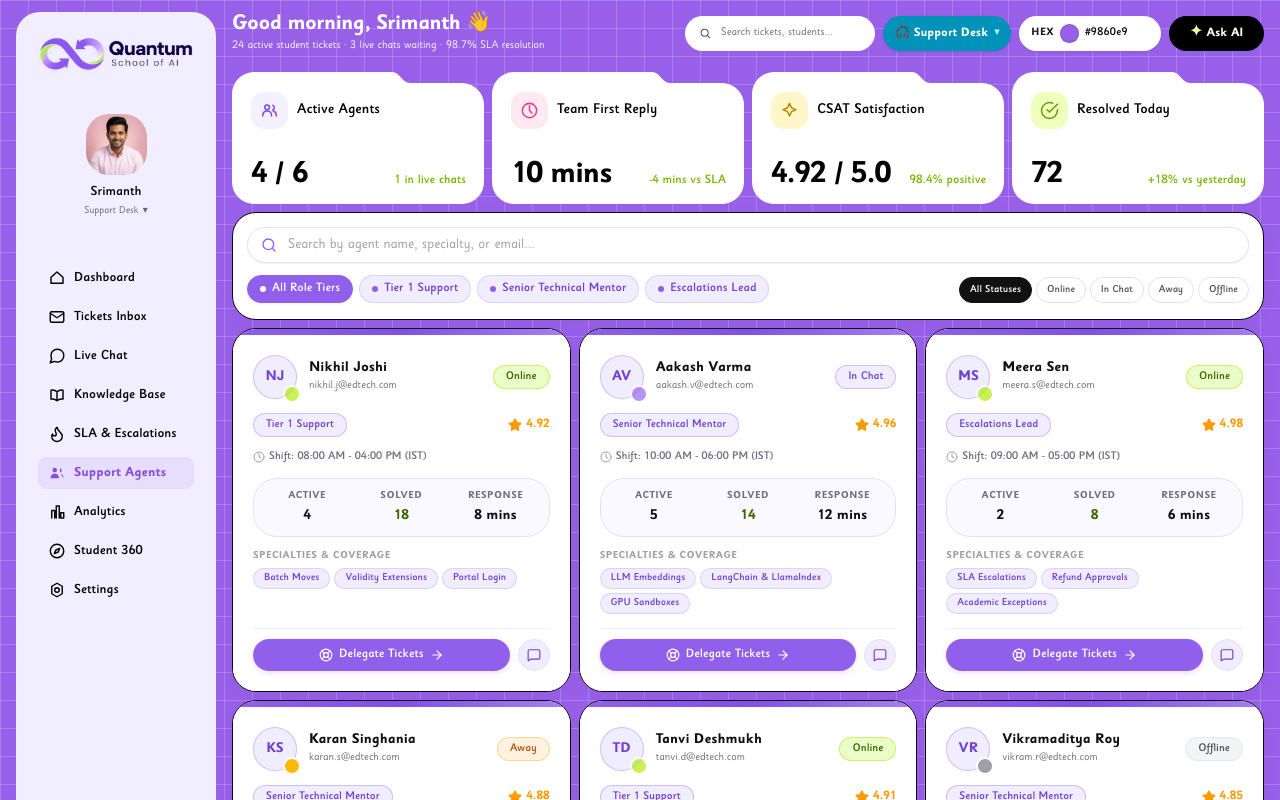
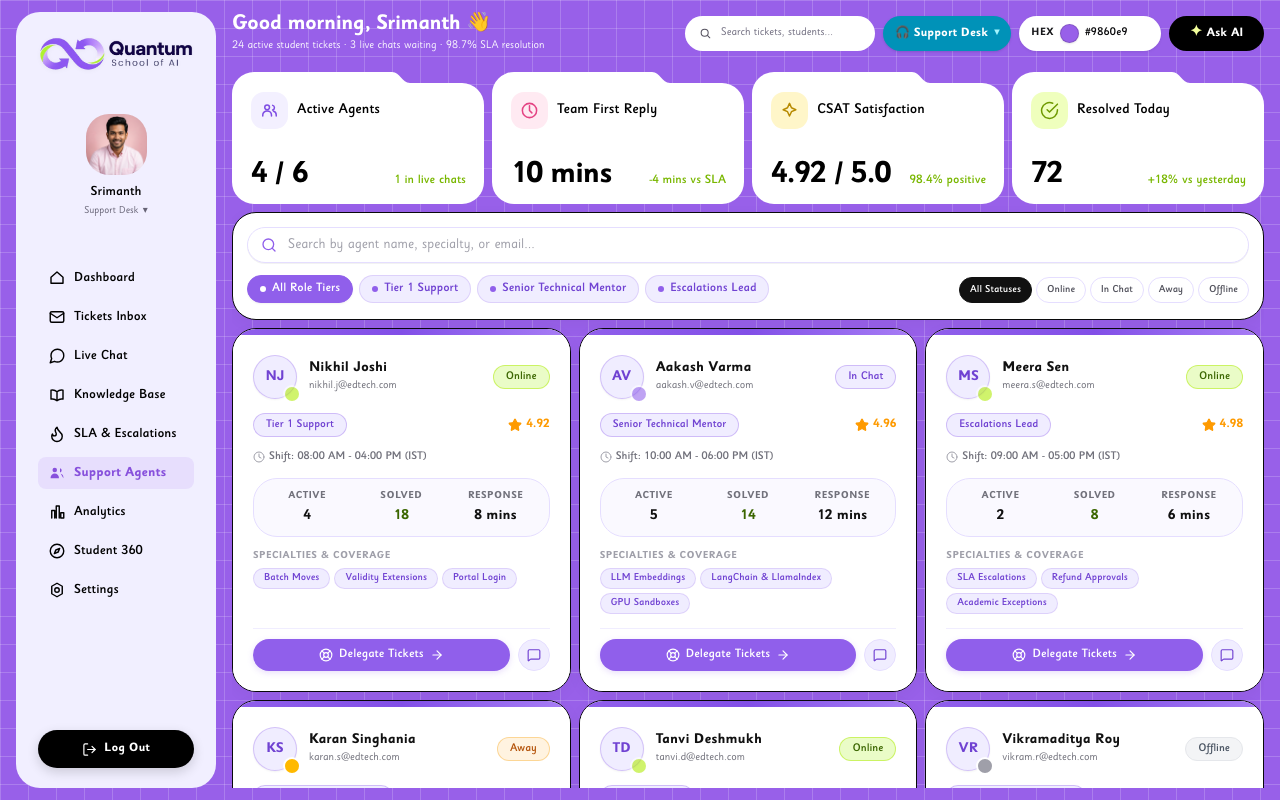
Before and after one commit to srimanthadep/QuantumLMS, a React (Vite) app: page /support/agents in a window 1280 px wide. Shown: the top 800 px of the page. Built offline with nearby package versions, Linux system fonts and the light colour scheme.

Commit message:
Update Support theme css file

```diff
--- a/src/pages/support/supportTheme.css
+++ b/src/pages/support/supportTheme.css
@@ -405,58 +405,130 @@
   outline: none;
 }
 
-/* Elegant, transparent-track scrollbar for Support Pages */
-.support-sleek-scroll {
-  overflow-y: auto;
-  overflow-x: hidden;
-  scroll-behavior: smooth;
-  scrollbar-width: thin;
-  scrollbar-color: rgba(255, 255, 255, 0.3) transparent;
-}
-
-.support-sleek-scroll::-webkit-scrollbar {
-  width: 5px;
-}
-
-.support-sleek-scroll::-webkit-scrollbar-track {
+/* Hide root-level and unstyled window scrollbars while preserving inner containers */
+.support-portal-root::-webkit-scrollbar {
+  display: none !important;
+  width: 0 !important;
+  height: 0 !important;
   background: transparent !important;
 }
 
-.support-sleek-scroll::-webkit-scrollbar-thumb {
-  background: rgba(255, 255, 255, 0.25) !important;
-  border-radius: 9999px !important;
-  transition: background 0.15s ease-in-out;
+/* Explicitly visible custom branded scrollbar for all scrollable sections in Support Portal */
+.support-portal-root .support-queue-scrollbar,
+.support-queue-scrollbar,
+.support-portal-root .support-sleek-scroll,
+.support-sleek-scroll,
+.support-portal-root .support-card-scroll,
+.support-card-scroll,
+.support-portal-root .sleek-scrollbar,
+.sleek-scrollbar {
+  overflow-y: auto !important;
+  scroll-behavior: smooth;
+  scrollbar-width: thin !important;
+  scrollbar-color: #905FEB #f4f2ff !important;
 }
 
-.support-sleek-scroll::-webkit-scrollbar-thumb:hover {
-  background: rgba(255, 255, 255, 0.5) !important;
+.support-portal-root .support-queue-scrollbar::-webkit-scrollbar,
+.support-queue-scrollbar::-webkit-scrollbar,
+.support-portal-root .support-sleek-scroll::-webkit-scrollbar,
+.support-sleek-scroll::-webkit-scrollbar,
+.support-portal-root .support-card-scroll::-webkit-scrollbar,
+.support-card-scroll::-webkit-scrollbar,
+.support-portal-root .sleek-scrollbar::-webkit-scrollbar,
+.sleek-scrollbar::-webkit-scrollbar {
+  display: block !important;
+  width: 6px !important;
+  height: 6px !important;
 }
 
-/* Sleek scrollbar for white card containers */
-.support-card-scroll {
-  overflow-y: auto;
-  overflow-x: hidden;
-  scroll-behavior: smooth;
-  scrollbar-width: thin;
-  scrollbar-color: rgba(144, 95, 235, 0.35) transparent;
+.support-portal-root .support-queue-scrollbar::-webkit-scrollbar-track,
+.support-queue-scrollbar::-webkit-scrollbar-track,
+.support-portal-root .support-sleek-scroll::-webkit-scrollbar-track,
+.support-sleek-scroll::-webkit-scrollbar-track,
+.support-portal-root .support-card-scroll::-webkit-scrollbar-track,
+.support-card-scroll::-webkit-scrollbar-track,
+.support-portal-root .sleek-scrollbar::-webkit-scrollbar-track,
+.sleek-scrollbar::-webkit-scrollbar-track {
+  display: block !important;
+  background: #f4f2ff !important;
+  border-radius: 9999px !important;
+  margin: 4px 0 !important;
 }
 
-.support-card-scroll::-webkit-scrollbar {
-  width: 6px;
+.support-portal-root .support-queue-scrollbar::-webkit-scrollbar-thumb,
+.support-queue-scrollbar::-webkit-scrollbar-thumb,
+.support-portal-root .support-sleek-scroll::-webkit-scrollbar-thumb,
+.support-sleek-scroll::-webkit-scrollbar-thumb,
+.support-portal-root .support-card-scroll::-webkit-scrollbar-thumb,
+.support-card-scroll::-webkit-scrollbar-thumb,
+.support-portal-root .sleek-scrollbar::-webkit-scrollbar-thumb,
+.sleek-scrollbar::-webkit-scrollbar-thumb {
+  display: block !important;
+  background: #905FEB !important;
+  border-radius: 9999px !important;
 }
 
-.support-card-scroll::-webkit-scrollbar-track {
-  background: transparent !important;
+.support-portal-root .support-queue-scrollbar::-webkit-scrollbar-thumb:hover,
+.support-queue-scrollbar::-webkit-scrollbar-thumb:hover,
+.support-portal-root .support-sleek-scroll::-webkit-scrollbar-thumb:hover,
+.support-sleek-scroll::-webkit-scrollbar-thumb:hover,
+.support-portal-root .support-card-scroll::-webkit-scrollbar-thumb:hover,
+.support-card-scroll::-webkit-scrollbar-thumb:hover,
+.support-portal-root .sleek-scrollbar::-webkit-scrollbar-thumb:hover,
+.sleek-scrollbar::-webkit-scrollbar-thumb:hover {
+  background: #7D46E7 !important;
 }
 
-.support-card-scroll::-webkit-scrollbar-thumb {
-  background: rgba(144, 95, 235, 0.3) !important;
-  border-radius: 9999px !important;
-  transition: background 0.15s ease-in-out;
+/* Global Viewport Lock: Zero Window / Body Scroll for Support Portal */
+html:has(.support-portal-root),
+body:has(.support-portal-root) {
+  overflow: hidden !important;
+  height: 100vh !important;
+  max-height: 100vh !important;
 }
 
-.support-card-scroll::-webkit-scrollbar-thumb:hover {
-  background: rgba(144, 95, 235, 0.6) !important;
+.support-portal-root {
+  height: 100vh !important;
+  max-height: 100vh !important;
+  min-height: 100vh !important;
+  overflow: hidden !important;
+  box-sizing: border-box !important;
+}
+
+/* Desktop Sidebar fits cleanly in 100vh without overflowing */
+.support-portal-root .sidebar {
+  height: calc(100vh - 24px) !important;
+  max-height: calc(100vh - 24px) !important;
+  min-height: 0 !important;
+  overflow-y: auto !important;
+  overflow-x: hidden !important;
+  scrollbar-width: none !important;
+  -ms-overflow-style: none !important;
+}
+
+.support-portal-root .sidebar::-webkit-scrollbar {
+  display: none !important;
+  width: 0 !important;
+  height: 0 !important;
+}
+
+/* Main Dashboard Content Viewport locked to remaining height */
+.support-portal-root .dashboard-content {
+  height: calc(100vh - 24px) !important;
+  max-height: calc(100vh - 24px) !important;
+  min-height: 0 !important;
+  overflow: hidden !important;
+  display: flex !important;
+  flex-direction: column !important;
+}
+
+/* Support view container fills full remaining space without bottom overflow */
+.support-portal-root .support-view-container {
+  flex: 1 1 0% !important;
+  min-height: 0 !important;
+  height: 100% !important;
+  overflow: hidden !important;
+  padding-bottom: 0 !important;
 }
 
 /* Global design alignment for support containers and card panels */
```
